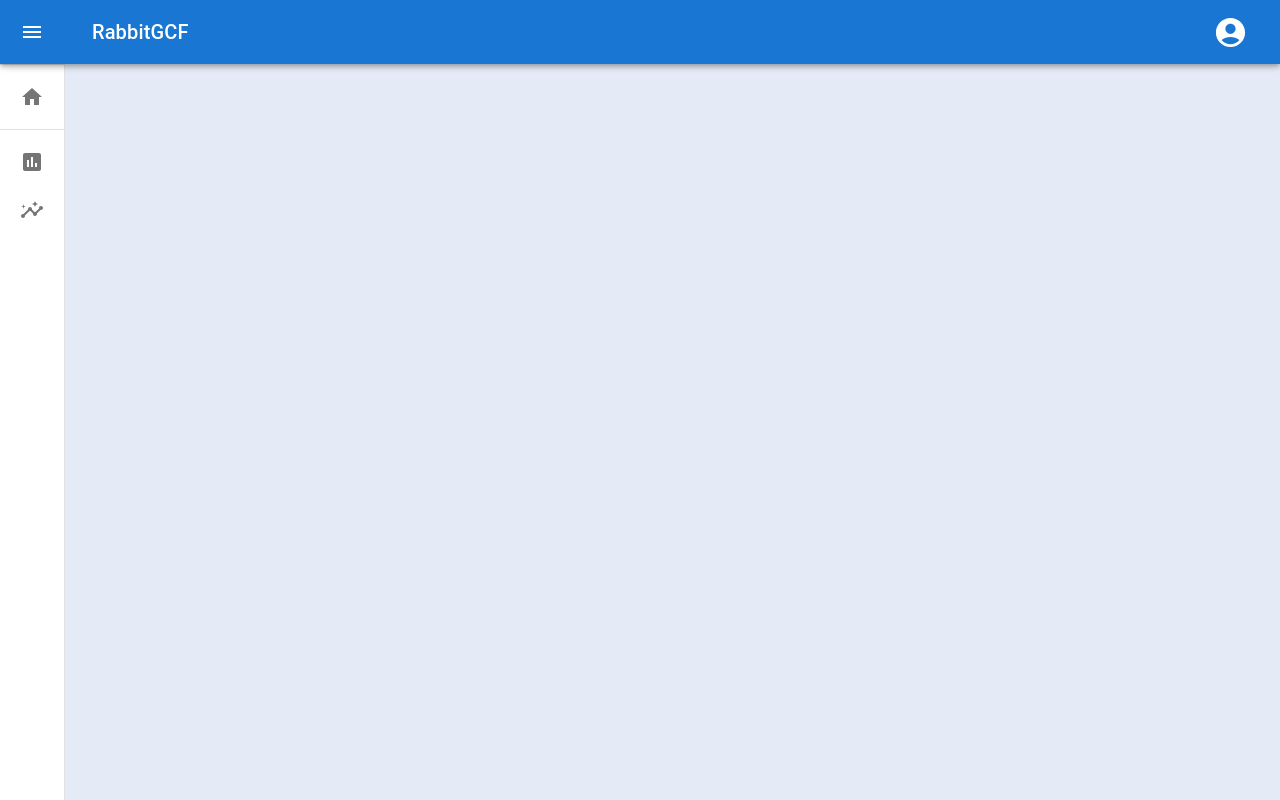
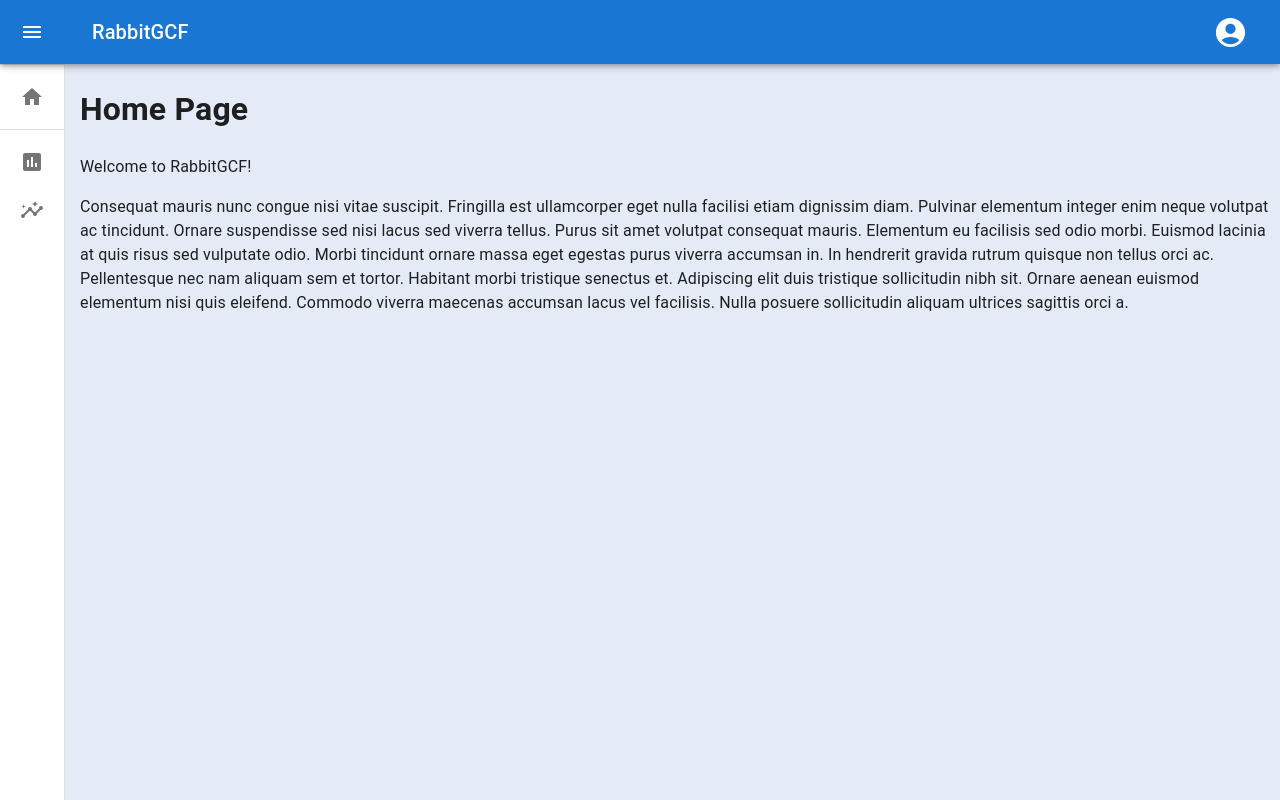
Before and after one commit to oslabs-beta/RabbitGCF, a React app: page / in a window 1280 px wide. Built offline with nearby package versions, Linux system fonts and the light colour scheme.

Commit message:
Update HomePage.jsx

```diff
--- a/src/client/pages/HomePage.jsx
+++ b/src/client/pages/HomePage.jsx
@@ -11,8 +11,26 @@
   return(
     <div>
       <NavBar />
-      <h1>Homepage</h1>
-
+      <Box component="main" sx={{ flexGrow: 1, p: '0px 0px 0px 80px',}}>
+        <DrawerHeader />
+        <h1>Home Page</h1>
+        <Typography paragraph>
+          Welcome to RabbitGCF!
+        </Typography>
+        <Typography paragraph>
+          Consequat mauris nunc congue nisi vitae suscipit. Fringilla est ullamcorper
+          eget nulla facilisi etiam dignissim diam. Pulvinar elementum integer enim
+          neque volutpat ac tincidunt. Ornare suspendisse sed nisi lacus sed viverra
+          tellus. Purus sit amet volutpat consequat mauris. Elementum eu facilisis
+          sed odio morbi. Euismod lacinia at quis risus sed vulputate odio. Morbi
+          tincidunt ornare massa eget egestas purus viverra accumsan in. In hendrerit
+          gravida rutrum quisque non tellus orci ac. Pellentesque nec nam aliquam sem
+          et tortor. Habitant morbi tristique senectus et. Adipiscing elit duis
+          tristique sollicitudin nibh sit. Ornare aenean euismod elementum nisi quis
+          eleifend. Commodo viverra maecenas accumsan lacus vel facilisis. Nulla
+          posuere sollicitudin aliquam ultrices sagittis orci a.
+        </Typography>
+      </Box>
     </div>
   );
 };
```
